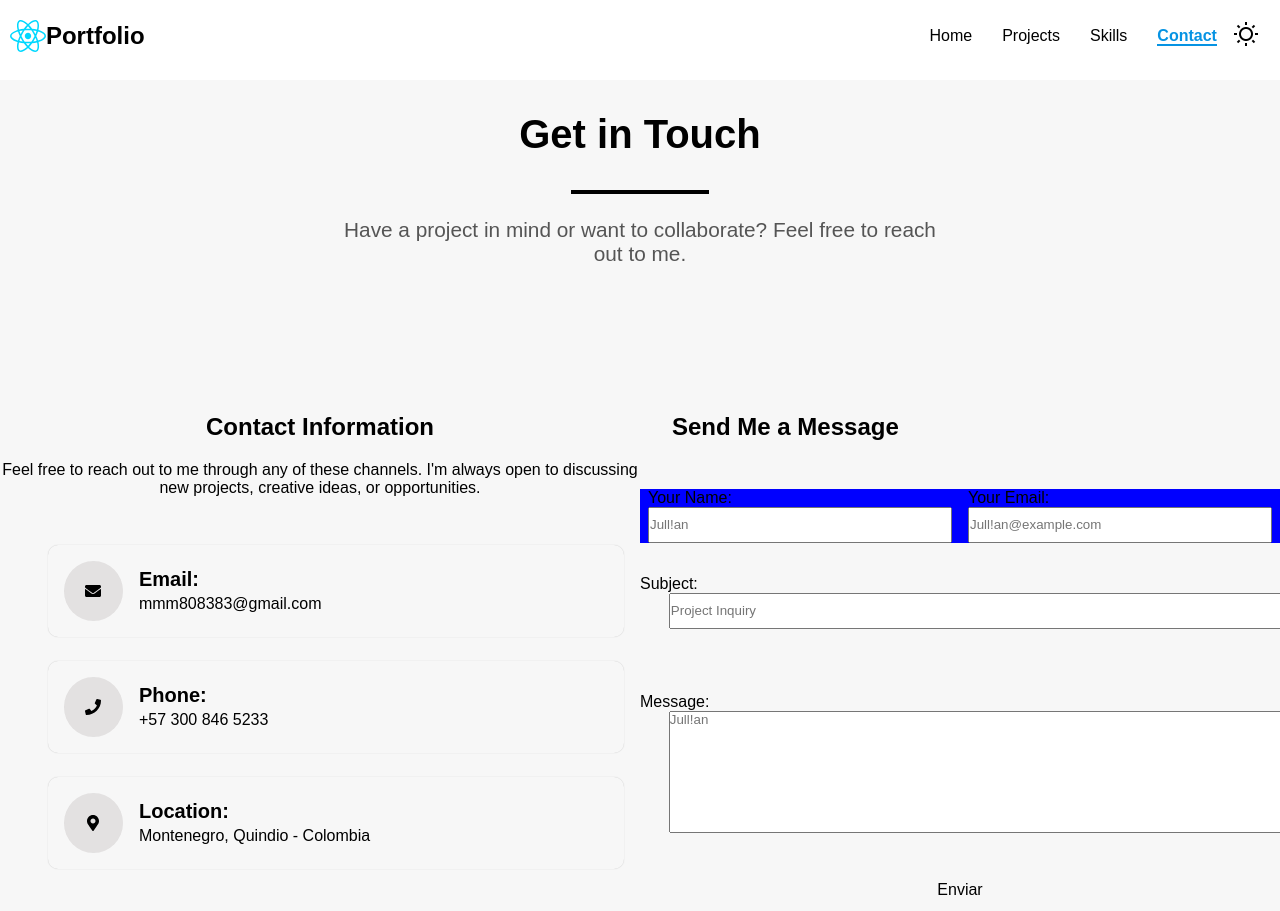
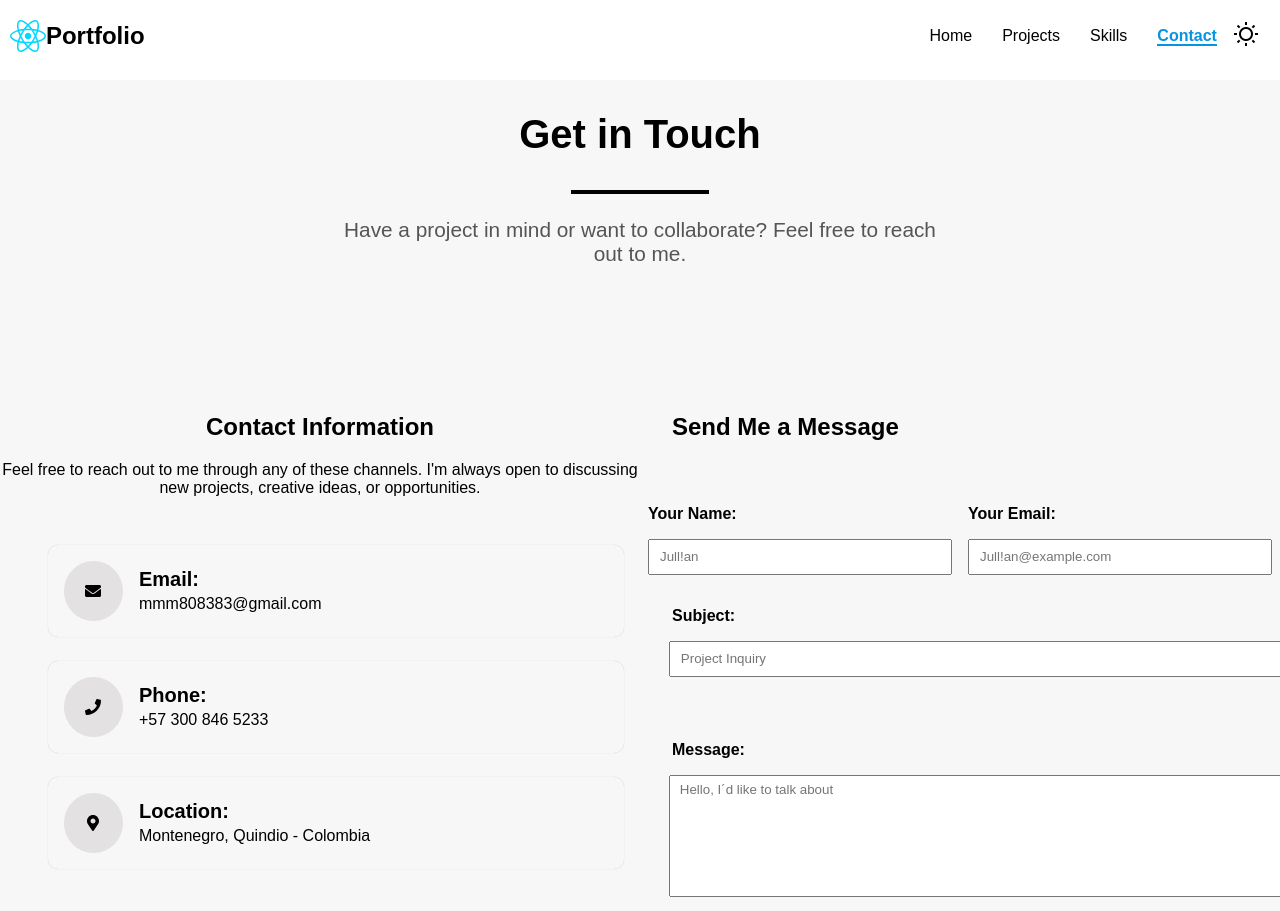
Before and after one commit to Julian-codee/Folio_React, a React (Vite) app: page /ContactMe in a window 1280 px wide. Shown: the top 911 px of the page. Built offline with nearby package versions, Linux system fonts and the light colour scheme.

Commit message:
Finalizacion de los disseños del formulario realizado

```diff
--- a/src/assets/Styles/FormContact.css
+++ b/src/assets/Styles/FormContact.css
@@ -16,8 +16,6 @@
     align-items: center;
     margin-top: 3rem;
     width: 100%;
-    background-color: blue;
-
 }
 
 .LbInfo{
@@ -25,6 +23,8 @@ display: flex;
 justify-content: center;
 flex-direction: column;
 align-items: flex-start;
+font-weight: bold;
+margin-bottom: -1rem;
 }
 
 
@@ -46,3 +46,36 @@ margin-left: 1.8rem;
     height: 15vh;
     margin-bottom:2rem;
 }
+
+.PInfo{
+    margin-left: 2rem;
+}
+
+.SubmitButton{
+    display: flex;
+    justify-content: center;
+    align-items: center;
+    border: 1px solid black;
+    width: 41.5rem;
+    margin-left: 2rem;
+    border-radius: 30px;
+    height: 3rem;
+    background-color: black;
+    color: white;
+
+}
+
+.send{
+    padding: 20px;
+}
+
+  /*Manejo de estilos del placeholder*/
+
+  input::placeholder{
+    text-indent: 10px;
+  }
+
+  textarea::placeholder{
+    text-indent: 10px;
+    padding-top: 6px;
+  }
--- a/src/assets/components/Ui/FormContact.jsx
+++ b/src/assets/components/Ui/FormContact.jsx
@@ -16,29 +16,29 @@ export const FormContact = () => {
                 <div className="NameMail">
 
                 <label className='LbInfo'>
-                    Your Name:
+                   <p> Your Name:</p>
                     <input className='personal' type="text" placeholder='Jull!an' />
                 </label>
 
                 <label className='LbInfo'>
-                    Your Email:
+                   <p> Your Email:</p>
                     <input className='personal' type="text" placeholder='Jull!an@example.com' />
                 </label>
 
                 </div>
 
                 <label className='LbInfo'>
-                    Subject:
+                    <p className='PInfo' >Subject:</p>
                     <input className='subject' type="text" placeholder='Project Inquiry' />
                 </label>
 
                 <label className='LbInfo'>
-                    Message:
-                    <textarea className='message' type="text" placeholder='Jull!an' />
+                    <p className='PInfo'>Message:</p>
+                    <textarea className='message' type="text" placeholder='Hello, I´d like to talk about' />
                 </label>
 
                 <div className="SubmitButton">
-                    <p>Enviar</p>
+                    <p className='send'>Send Message </p>
                     <FaPaperPlane />
                 </div>
             </form>
```
